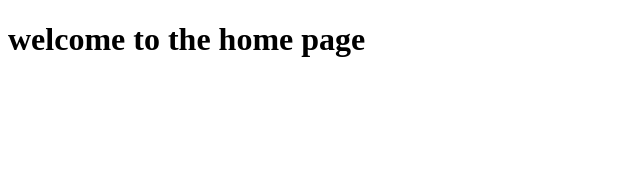
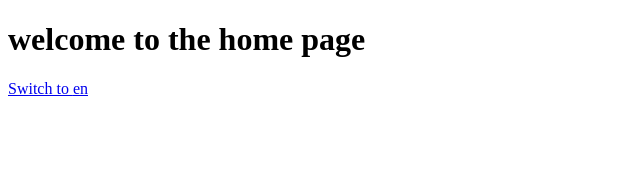
Before and after one commit to YASHDEV42/YSHAI, a Next.js app in the folder frontend/: page / in a window 1280 px wide. Shown: the top 170 px of the page, without its empty margins (0-640 px from the left). Built offline with nearby package versions, Linux system fonts and the light colour scheme.

Commit message:
testing the language switcher

```diff
--- a/frontend/app/i18n/routing.ts
+++ b/frontend/app/i18n/routing.ts
@@ -4,6 +4,8 @@ export const routing = defineRouting({
   // A list of all locales that are supported
   locales: ['en', 'ar'],
 
+  // detect the locale
+  localeDetection: true,
   // Used when no locale matches
   defaultLocale: 'en'
 });
--- a/frontend/app/page.tsx
+++ b/frontend/app/page.tsx
@@ -1,13 +1,19 @@
-import { use } from "react"
+import { use } from "react";
 import { setRequestLocale } from "next-intl/server";
-import { useTranslations } from 'next-intl';
+import { useTranslations } from "next-intl";
+import Link from "next/link";
+
 export default function Home({ params }: { params: Promise<{ locale: string }> }) {
   const { locale } = use(params);
-  setRequestLocale(locale);
-  const t = useTranslations('HomePage');
+  setRequestLocale(locale); // Set locale for server-side translations
+  const t = useTranslations("HomePage");
+  console.log("Rendering HomePage");
+  const targetLocale = locale === "en" ? "ar" : "en";
+  console.log("Current locale:", locale);
   return (
     <div>
-      <h1>{t("title")}</h1>
+      <h1 className=" bg-amber-600">{t("title")}</h1>
+      <Link locale={targetLocale} href={`/`}>Switch to {targetLocale}</Link>
     </div>
   );
 }
```
